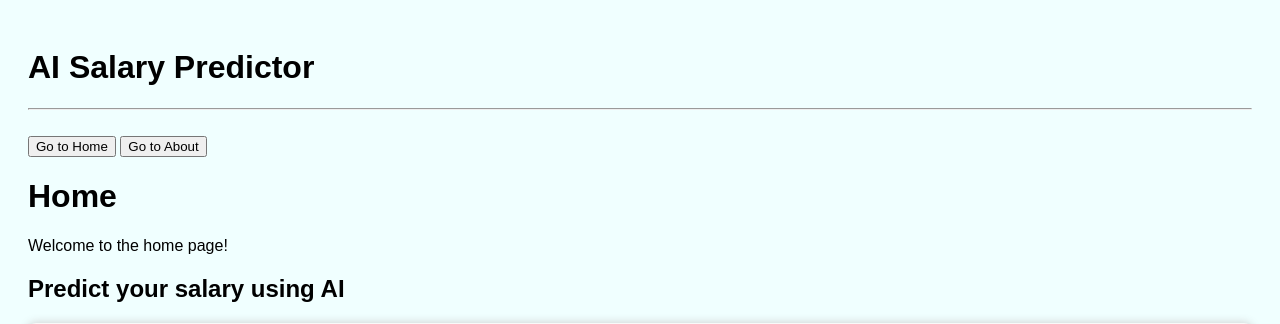
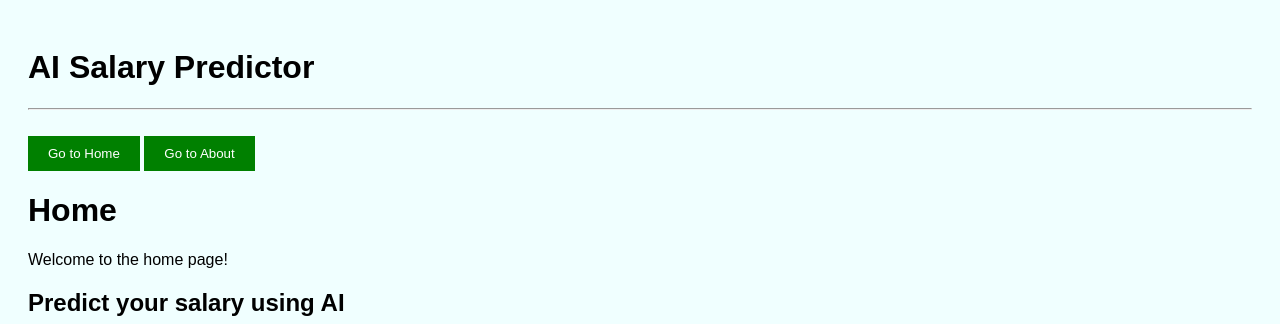
Before and after one commit to Gabrielle-Kilpatrick/Module10_PairProgramming, a Flask app: page / in a window 1280 px wide. Shown: the top 324 px of the page. Run offline with Flask 3, Linux system fonts and the light colour scheme.

Commit message:
green buttons

```diff
--- a/static/css/stylesheet.css
+++ b/static/css/stylesheet.css
@@ -1,3 +1,15 @@
 body{
     background-color: azure;
 }
+
+button {
+  background-color: green;
+  color: white;
+  border: none;
+  padding: 10px 20px;
+  cursor: pointer;
+}
+
+  .button:hover {
+    background-color: #45a049;
+  }
```
